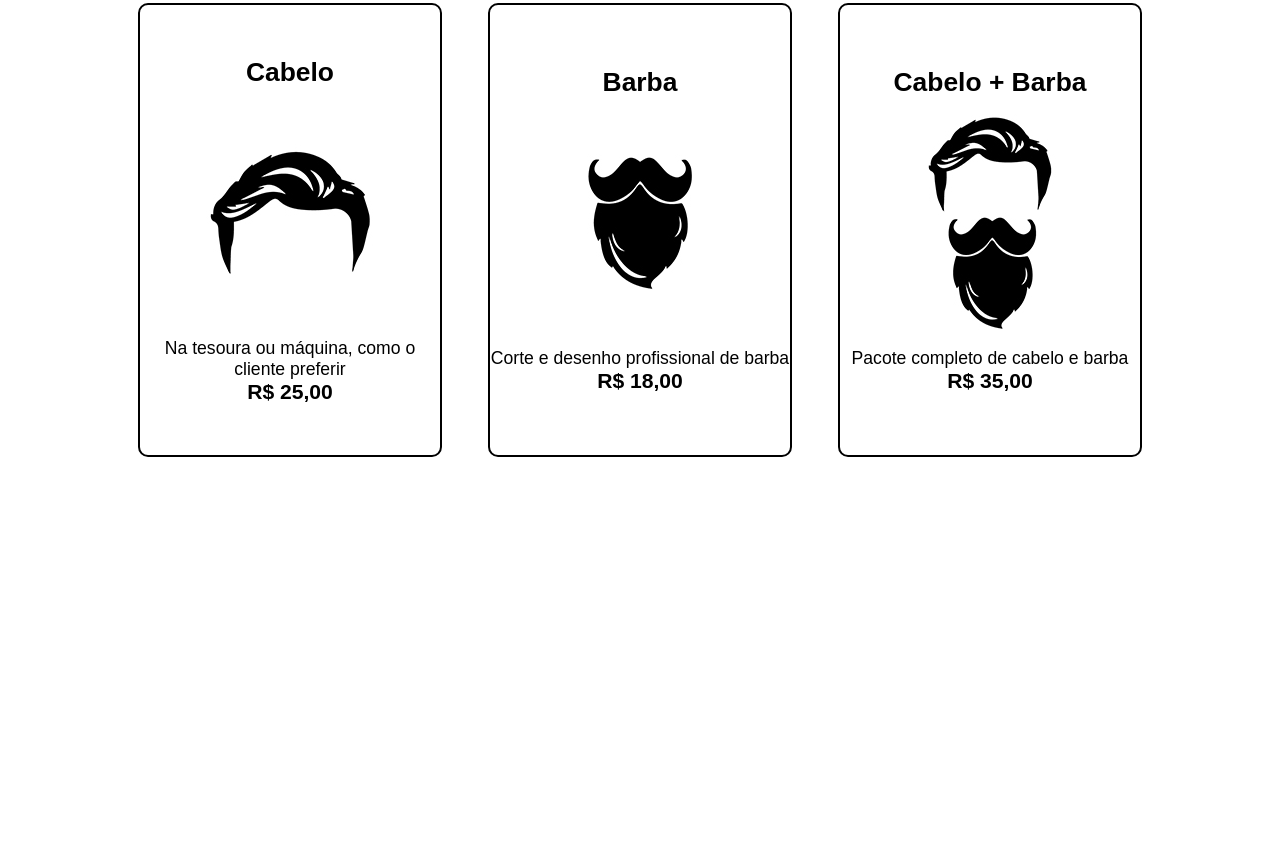
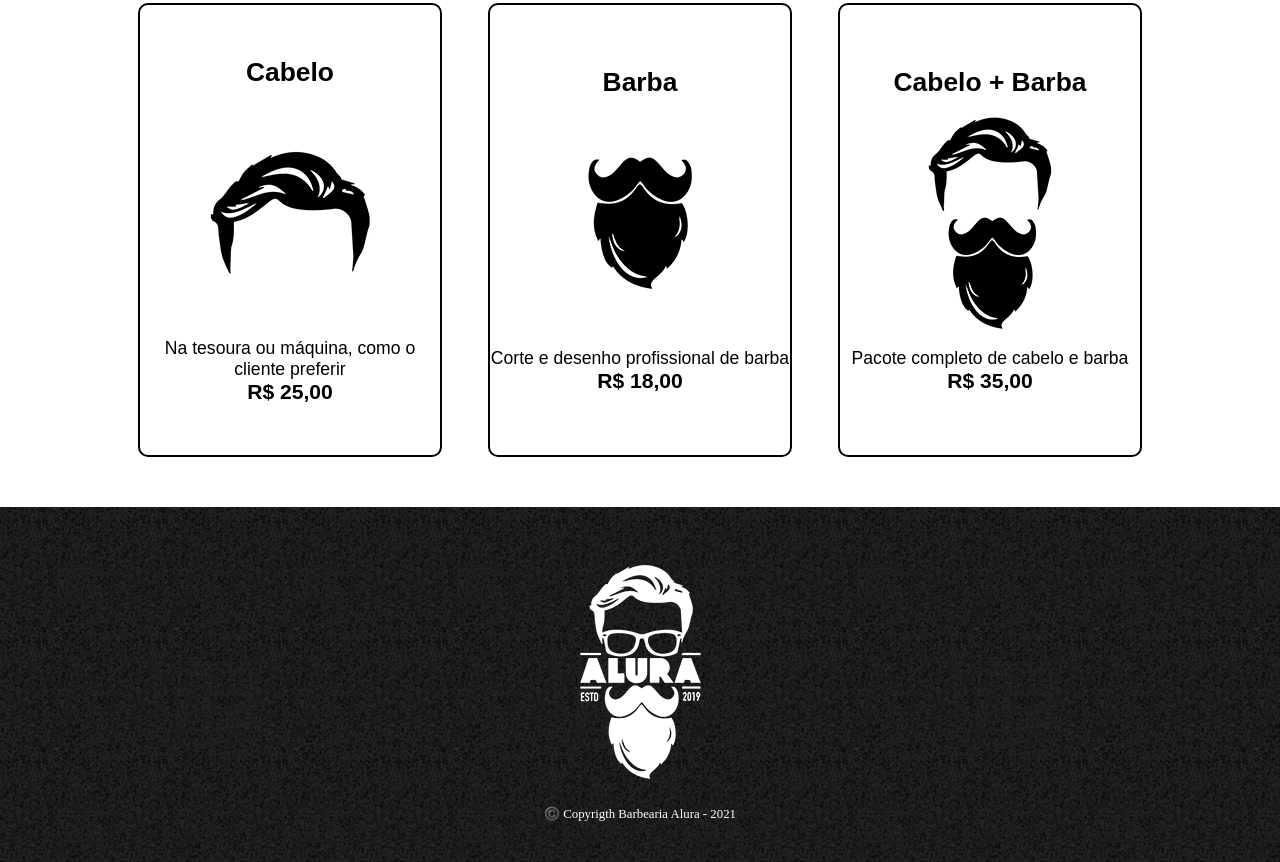
Before and after one commit to matheus299/Barbearia-Alura-2.0, a plain HTML site: page Barbearia/Index.html in a window 1280 px wide. Shown: the part 305-1167 px from the top of the page. Before the commit the page ends 812 px from the top, so only its background shows below. Drawn offline with Linux system fonts and the light colour scheme.

Commit message:
Footer final

```diff
--- a/Barbearia/Index.html
+++ b/Barbearia/Index.html
@@ -49,5 +49,10 @@
 
 
     </main>
+
+    <footer>
+        <img src="/imagens/logo-branco.png">
+        <p class="copyright">©️ Copyrigth Barbearia Alura - 2021</p>
+    </footer>
 </body>
 </html>
--- a/Barbearia/style.css
+++ b/Barbearia/style.css
@@ -107,3 +107,16 @@ a:hover {
         margin: 20px 23px ;
     }
 }
+
+footer {
+    background: url(/imagens/bg.jpg);
+    text-align: center;
+    padding: 40px 0px;
+}
+
+.copyright{
+    color:white;
+    font-size: 0.8em;
+    margin-top: 5px;
+
+}
```
